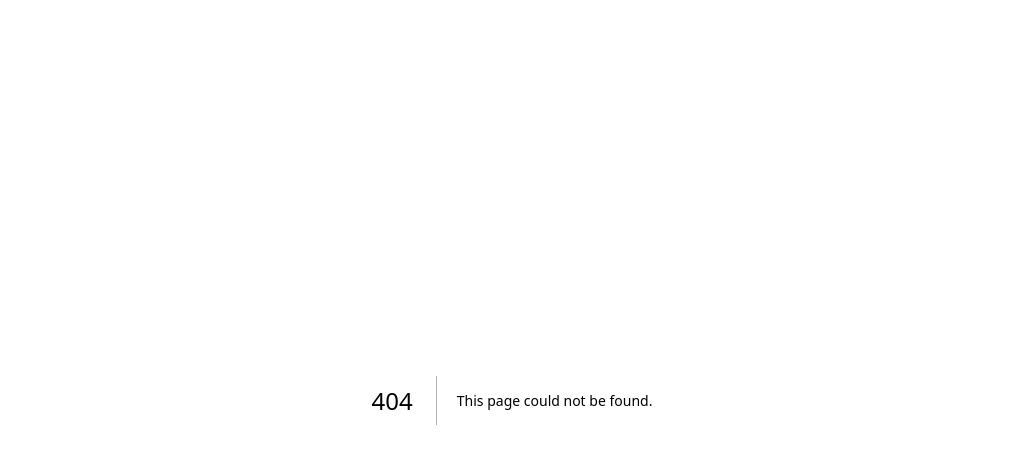
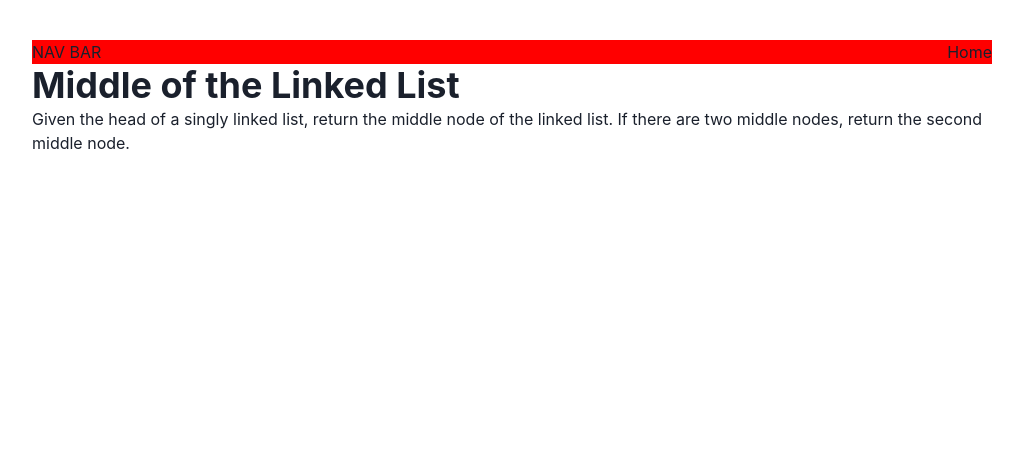
Before and after one commit to William-Schutte/leet-code-workbook, a Next.js app: page /problems/middleOfLinkedList in a window 1280 px wide. Before the commit this address had no page. Shown: the top 464 px of the page, without its empty margins (128-1151 px from the left). Built offline with nearby package versions, Linux system fonts and the light colour scheme.

Commit message:
problem: Middle of Linked List

```diff
--- /dev/null
+++ b/pages/problems/middleOfLinkedList/index.tsx
@@ -0,0 +1,15 @@
+import { Heading, Text } from "@chakra-ui/react";
+import Layout from "../../layout";
+
+export default function MiddleOfLinkedList() {
+  return (
+    <Layout>
+      <Heading>Middle of the Linked List</Heading>
+      <Text>
+        Given the head of a singly linked list, return the middle node of the
+        linked list. If there are two middle nodes, return the second middle
+        node.
+      </Text>
+    </Layout>
+  );
+}
```
Also changed, not shown: pages/problems/middleOfLinkedList/work.js (added, +49 -0 lines).
